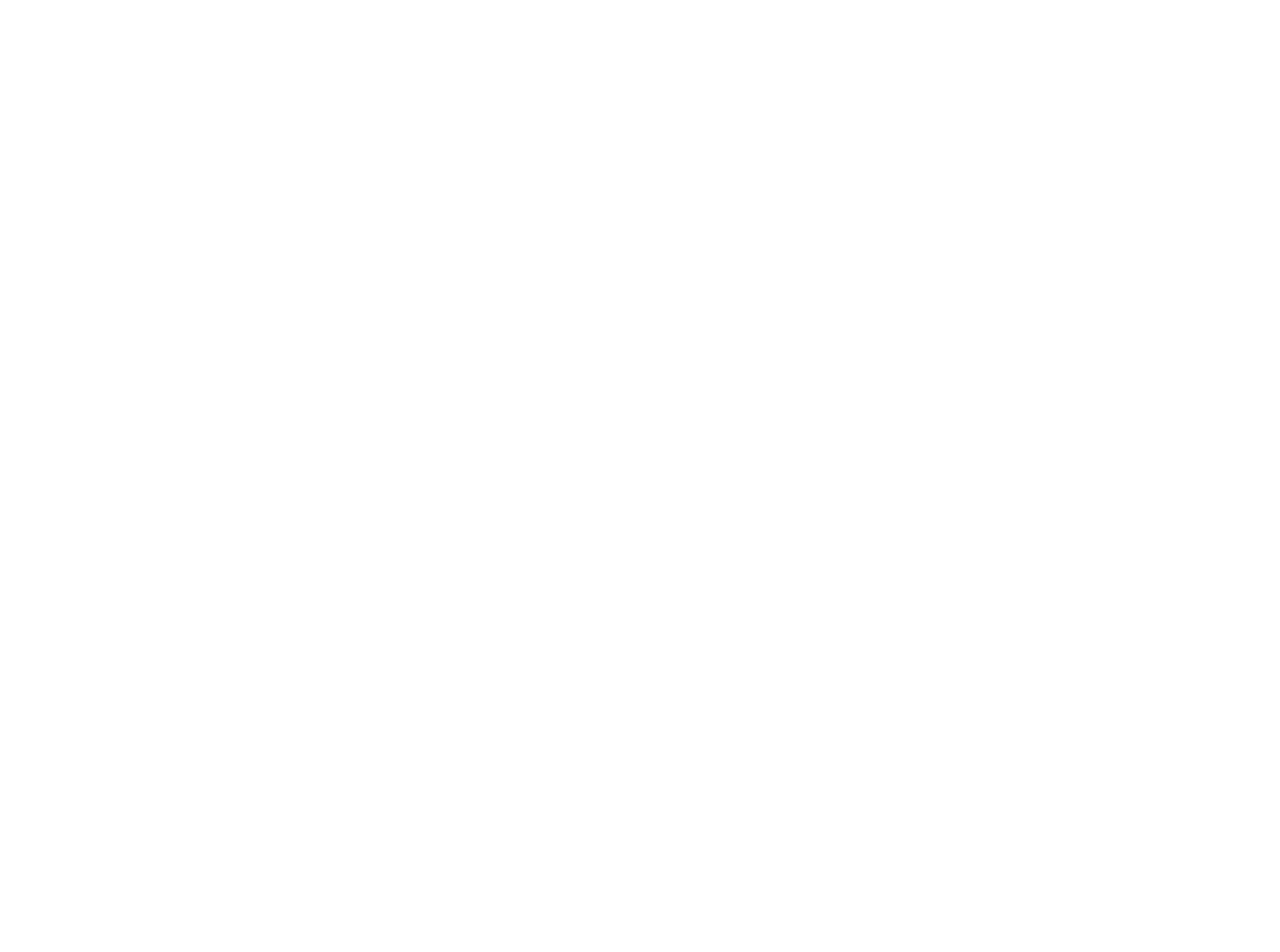
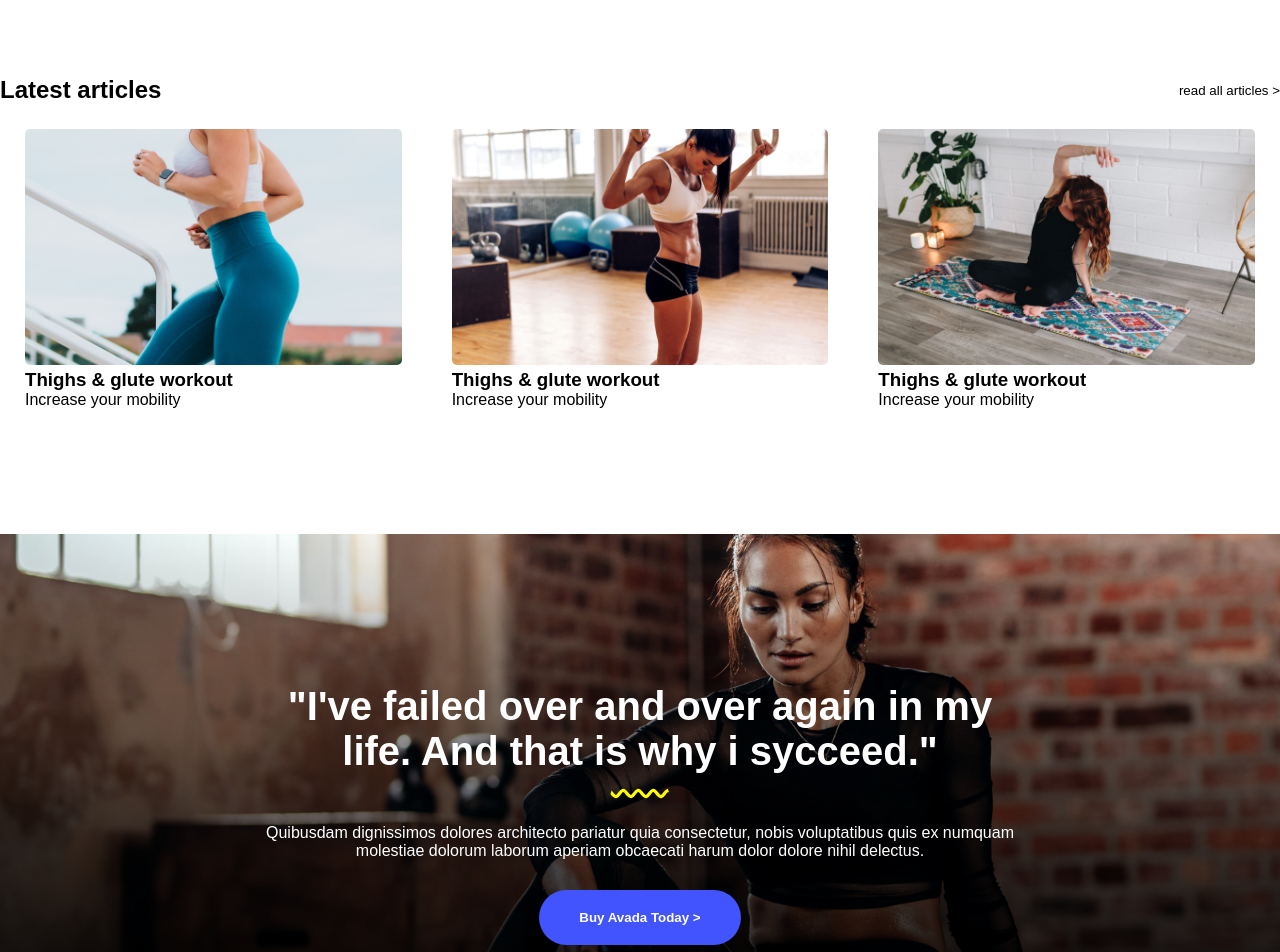
Before and after one commit to Yu4iy/proj-html-vuejs, a Vue app: page / in a window 1280 px wide. Shown: the part 4180-5132 px from the top of the page. Before the commit the page ends 4156 px from the top, so only its background shows below. Built offline with nearby package versions, Linux system fonts and the light colour scheme.

Commit message:
ADD: Buy-Banner

```diff
--- a/src/App.vue
+++ b/src/App.vue
@@ -5,6 +5,8 @@
     <Video/>
     <RegForm/>
     <ProgramCard/>
+    <Posts/>
+    <BuyBanner/>
   </div>
 </template>
 
@@ -14,6 +16,8 @@
 import Video from '@/components/Video.vue'
 import RegForm from '@/components/RegForm.vue'
 import ProgramCard from '@/components/ProgramCard.vue'
+import Posts from '@/components/Posts.vue'
+import BuyBanner from '@/components/BuyBanner.vue'
 export default {
   name: 'App',
   components: {
@@ -21,7 +25,9 @@
     Banner,
     Video,
     RegForm,
-    ProgramCard
+    ProgramCard,
+    Posts,
+    BuyBanner
   }
 }
 </script>
--- /dev/null
+++ b/src/components/BuyBanner.vue
@@ -0,0 +1,66 @@
+<template>
+	<section>
+		<div class="buy-banner">
+			<div class="wraper">
+				<h2 class="buy-banner__title" >"I've failed over and over again in my life. And that is why i sycceed."</h2>
+				<div class="centered-curved-line"><span class="curved-line banner-line"></span></div>
+				<p class="buy-banner__txt"> Quibusdam dignissimos dolores architecto pariatur quia consectetur, nobis voluptatibus quis ex numquam molestiae dolorum laborum aperiam obcaecati harum dolor dolore nihil delectus.</p>
+				<button class="btn buy-banner-btn">Buy Avada Today ></button>
+			</div>
+		</div>
+	</section>
+</template>
+
+<script>
+export default {
+
+  props: {
+
+  }
+}
+</script>
+
+
+<style scoped lang="scss">
+@import "@/styles/variables.scss";
+	section{
+		background-image: url('../assets/banner2-2x.jpg');
+		background-size: cover;
+		background-repeat: no-repeat;
+
+		.buy-banner{
+			padding: 150px 0;
+			display: flex;
+			justify-content: center;
+			background: #000000;
+			background: -webkit-linear-gradient(to top, #000000 2%, #ffffff00 100%);
+			background: -moz-linear-gradient(to top, #000000 2%, #ffffff00 100%);
+			background: linear-gradient(to top, #000000 2%, #ffffff00 100%);
+			.wraper{
+				text-align: center;
+				max-width: 780px;
+				.buy-banner__title{
+					font-size: 2.5rem;
+					color: $white;
+				}
+				.buy-banner__txt{
+					color: $white;
+					margin-bottom: 30px;
+
+
+				}
+
+				.buy-banner-btn{
+					padding: 20px 40px;
+					background: $dodgerBlue;
+					color: $white;
+
+				}
+				.centered-curved-line{
+					display: flex;
+					justify-content: center;
+				}
+			}
+		}
+	}
+</style>
--- /dev/null
+++ b/src/components/Posts.vue
@@ -0,0 +1,78 @@
+<template>
+	<section>
+			<div class="container">
+				<div class="title">
+					<h2 class="title__txt">Latest articles</h2>
+					<button class="post-show-btn">read all articles ></button>
+				</div>
+				<div class="posts">
+					<div class="card">
+						<div class="card__img">
+							<img src="../assets/video7-2x.jpg" alt="">
+						</div>
+
+						<h3 class="card__title">Thighs & glute workout</h3>
+						<div class="card__date">Increase your mobility</div>
+					</div>
+					<div class="card">
+						<div class="card__img">
+							<img class="card__img" src="../assets/video2-2x.jpg" alt="">
+						</div>
+						<h3 class="card__title">Thighs & glute workout</h3>
+						<div class="card__date">Increase your mobility</div>
+					</div>
+					<div class="card">
+						<div class="card__img">
+							<img class="card__img" src="../assets/video9-2x.jpg" alt="">
+						</div>
+						<h3 class="card__title">Thighs & glute workout</h3>
+						<div class="card__date">Increase your mobility</div>
+					</div>
+				</div>
+
+			</div>
+	</section>
+</template>
+
+<script>
+export default {
+
+  props: {
+
+  }
+}
+</script>
+
+
+<style scoped lang="scss">
+	section{
+		padding: 100px 0;
+	}
+	.title{
+			display: flex;
+			justify-content: space-between;
+			.post-show-btn{
+				background: none;
+				border: none;
+			}
+	}
+	.posts{
+		display: flex;
+		.card{
+			width: 33.3333%;
+			margin: 25px;
+			.card__img{
+				position: relative;
+				img{
+					max-height: 250px;
+					object-fit: cover;
+					width: 100%;
+					border-radius: 5px;
+
+				}
+
+			}
+
+		}
+	}
+</style>
--- a/src/components/ProgramCard.vue
+++ b/src/components/ProgramCard.vue
@@ -61,7 +61,7 @@
       max-width: 400px;
       margin: 10px 10px;
       padding: 70px 40px;
-      border: 3px solid blue;
+      border: 3px solid $dodgerBlue;
       .card__icon{
         color: $white;
         font-size: 4.375rem;
```
Also changed, not shown: src/assets/banner2-2x.jpg (added).
